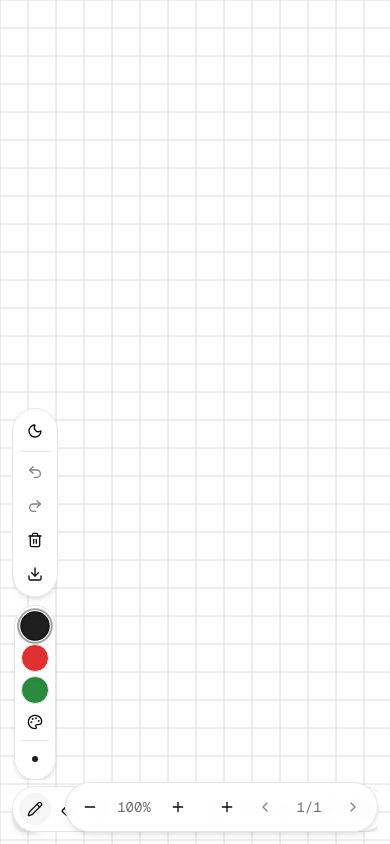
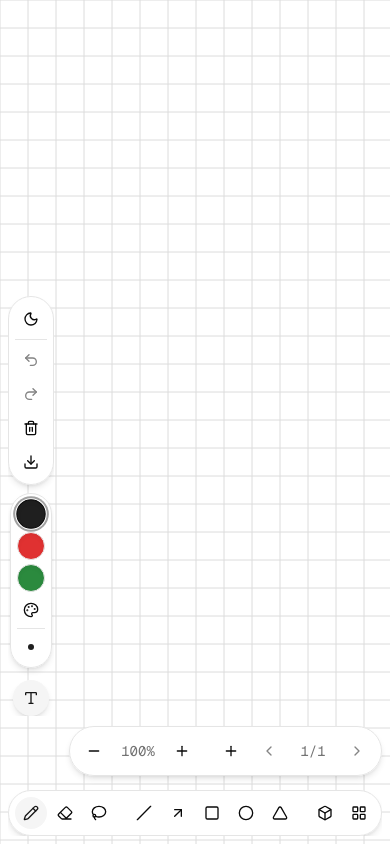
Before and after one commit to wizzyy0/whiteboard, a Next.js app: page / in a window 390 px wide. Built offline with nearby package versions, Linux system fonts and the light colour scheme.

Commit message:
Удобная раскладка на телефоне: инструменты — ряд во всю ширину внизу, холсты и масштаб — рядом выше, кнопка букв — в колонке слева; отступы под жестовую полосу

```diff
--- a/src/components/whiteboard/Pager.tsx
+++ b/src/components/whiteboard/Pager.tsx
@@ -25,7 +25,7 @@ export function Pager({ count, index, onPrev, onNext, onAdd, onDelete, zoom, onZ
     <div
       role="toolbar"
       aria-label="Холсты и масштаб"
-      className="pointer-events-auto absolute bottom-3 right-3 z-20 flex items-center gap-0.5 rounded-full border bg-background/95 p-1.5 shadow-md backdrop-blur"
+      className="pointer-events-auto absolute bottom-[calc(4.25rem_+_env(safe-area-inset-bottom))] right-2 z-20 flex items-center gap-0.5 rounded-full border bg-background/95 p-1.5 shadow-md backdrop-blur lg:bottom-3 lg:right-3"
     >
       {/* Масштаб: слева от «+» (добавление холста), 10%..900% */}
       <Button
--- a/src/components/whiteboard/Toolbar.tsx
+++ b/src/components/whiteboard/Toolbar.tsx
@@ -68,7 +68,7 @@ export function ToolsBar({ tool, onToolChange, shape3d, onShape3dChange, templat
   const [templateOpen, setTemplateOpen] = useState(false)
 
   return (
-    <div className="pointer-events-auto relative z-20 w-max">
+    <div className="pointer-events-auto relative z-20 mx-auto w-max">
       <div
         role="toolbar"
         aria-label="Инструменты рисования"
--- a/src/components/whiteboard/Whiteboard.tsx
+++ b/src/components/whiteboard/Whiteboard.tsx
@@ -113,6 +113,36 @@ function SelIcon({ kind }: { kind: 'ccw' | 'cw' | 'flipH' | 'flipV' }) {
         </svg>
       )
   }
+}
+
+/** Кнопка вкл/выкл подписей вершин: на телефоне живёт в колонке слева, на десктопе — в углу */
+function LabelsToggle({
+  showLabels,
+  onToggle,
+  className,
+}: {
+  showLabels: boolean
+  onToggle: () => void
+  className?: string
+}) {
+  return (
+    <button
+      type="button"
+      aria-pressed={showLabels}
+      aria-label={showLabels ? 'Скрыть подписи вершин (A₁B₁C₁D₁)' : 'Показать подписи вершин (A₁B₁C₁D₁)'}
+      title={showLabels ? 'Скрыть подписи вершин (A₁B₁C₁D₁)' : 'Показать подписи вершин (A₁B₁C₁D₁)'}
+      onClick={onToggle}
+      className={cn(
+        'h-9 w-9 items-center justify-center rounded-full border shadow-md backdrop-blur',
+        showLabels
+          ? 'border-accent bg-accent text-accent-foreground'
+          : 'border-slate-200 bg-background/95 text-muted-foreground',
+        className,
+      )}
+    >
+      <Type className="h-4 w-4" aria-hidden="true" />
+    </button>
+  )
 }
 
 export default function Whiteboard() {
@@ -920,9 +950,10 @@ export default function Whiteboard() {
         </div>
       </main>
 
-      {/* Служебные кнопки и цвета — компактная колонка слева внизу */}
+      {/* Служебные кнопки и цвета — компактная колонка слева.
+          На телефоне поднята над рядами инструментов и масштаба */}
       <div
-        className="pointer-events-auto absolute bottom-16 left-3 z-20 flex max-h-[calc(100dvh-88px)] flex-col items-center gap-2 overflow-y-auto no-scrollbar"
+        className="pointer-events-auto absolute bottom-[calc(8rem_+_env(safe-area-inset-bottom))] left-2 z-20 flex max-h-[calc(100dvh-160px)] flex-col items-center gap-2 overflow-y-auto no-scrollbar lg:bottom-16 lg:left-3 lg:max-h-[calc(100dvh-88px)]"
       >
         <SideActions
           bg={bg}
@@ -947,27 +978,25 @@ export default function Whiteboard() {
           lineType={lineType}
           onLineTypeChange={setLineType}
         />
+
+        {/* Переключатель подписей вершин — на телефоне внизу колонки */}
+        <LabelsToggle
+          showLabels={showLabels}
+          onToggle={() => setShowLabels((v) => !v)}
+          className="mt-1 flex shrink-0 lg:hidden"
+        />
       </div>
 
-      {/* Переключатель подписей вершин — в пустом углу слева внизу */}
-      <button
-        type="button"
-        aria-pressed={showLabels}
-        aria-label={showLabels ? 'Скрыть подписи вершин (A₁B₁C₁D₁)' : 'Показать подписи вершин (A₁B₁C₁D₁)'}
-        title={showLabels ? 'Скрыть подписи вершин (A₁B₁C₁D₁)' : 'Показать подписи вершин (A₁B₁C₁D₁)'}
-        onClick={() => setShowLabels((v) => !v)}
-        className={cn(
-          'pointer-events-auto absolute bottom-3 left-3 z-20 flex h-9 w-9 items-center justify-center rounded-full border shadow-md backdrop-blur',
-          showLabels
-            ? 'border-accent bg-accent text-accent-foreground'
-            : 'border-slate-200 bg-background/95 text-muted-foreground',
-        )}
-      >
-        <Type className="h-4 w-4" aria-hidden="true" />
-      </button>
+      {/* Переключатель подписей вершин — в пустом углу слева внизу (десктоп) */}
+      <LabelsToggle
+        showLabels={showLabels}
+        onToggle={() => setShowLabels((v) => !v)}
+        className="absolute bottom-3 left-3 z-20 hidden lg:flex"
+      />
 
-      {/* Основные инструменты рисования — внизу по центру */}
-      <div className="pointer-events-auto absolute bottom-3 left-1/2 z-20 max-w-[calc(100vw-24px)] -translate-x-1/2 overflow-x-auto no-scrollbar">
+      {/* Основные инструменты рисования: на телефоне — ряд во всю ширину внизу,
+          на десктопе — внизу по центру */}
+      <div className="pointer-events-auto absolute bottom-[calc(0.5rem_+_env(safe-area-inset-bottom))] left-2 right-2 z-20 overflow-x-auto no-scrollbar lg:bottom-3 lg:left-1/2 lg:right-auto lg:max-w-[calc(100vw-24px)] lg:-translate-x-1/2">
         <ToolsBar
           tool={tool}
           onToolChange={setTool}
```
